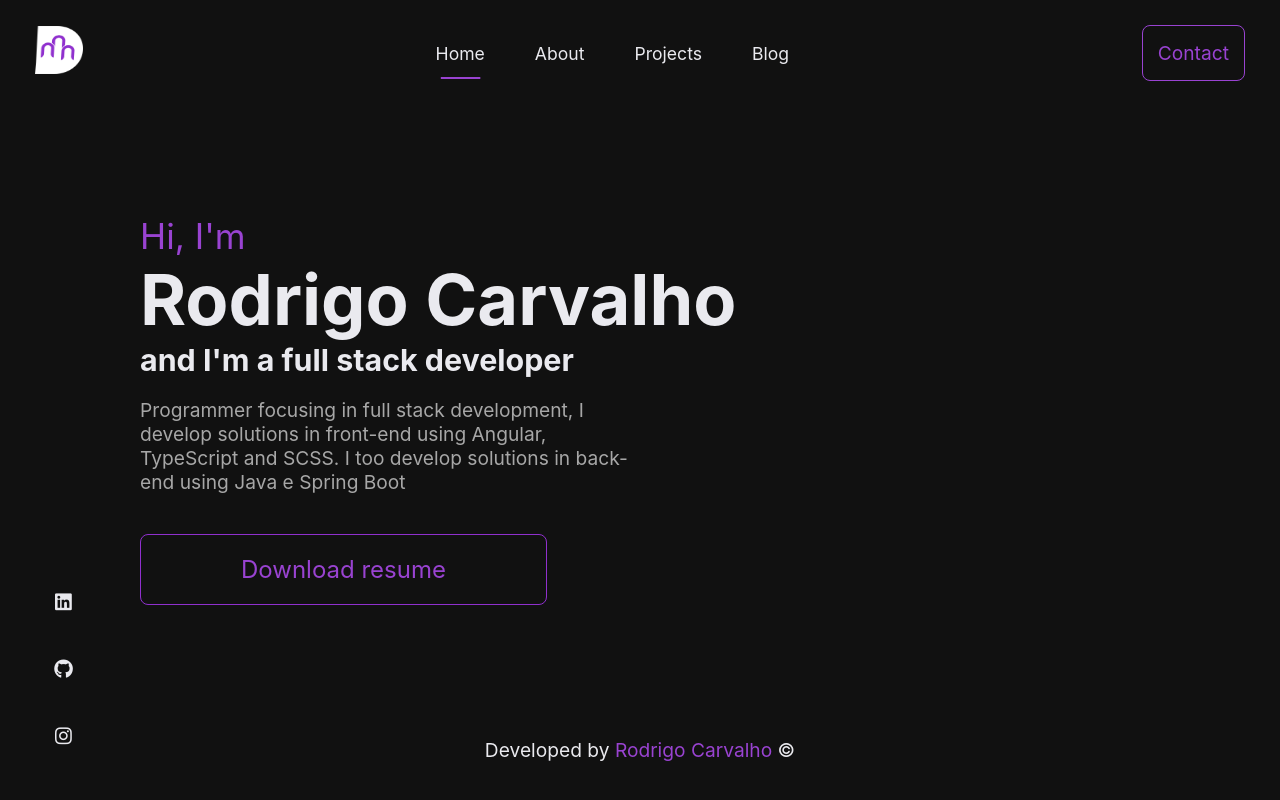
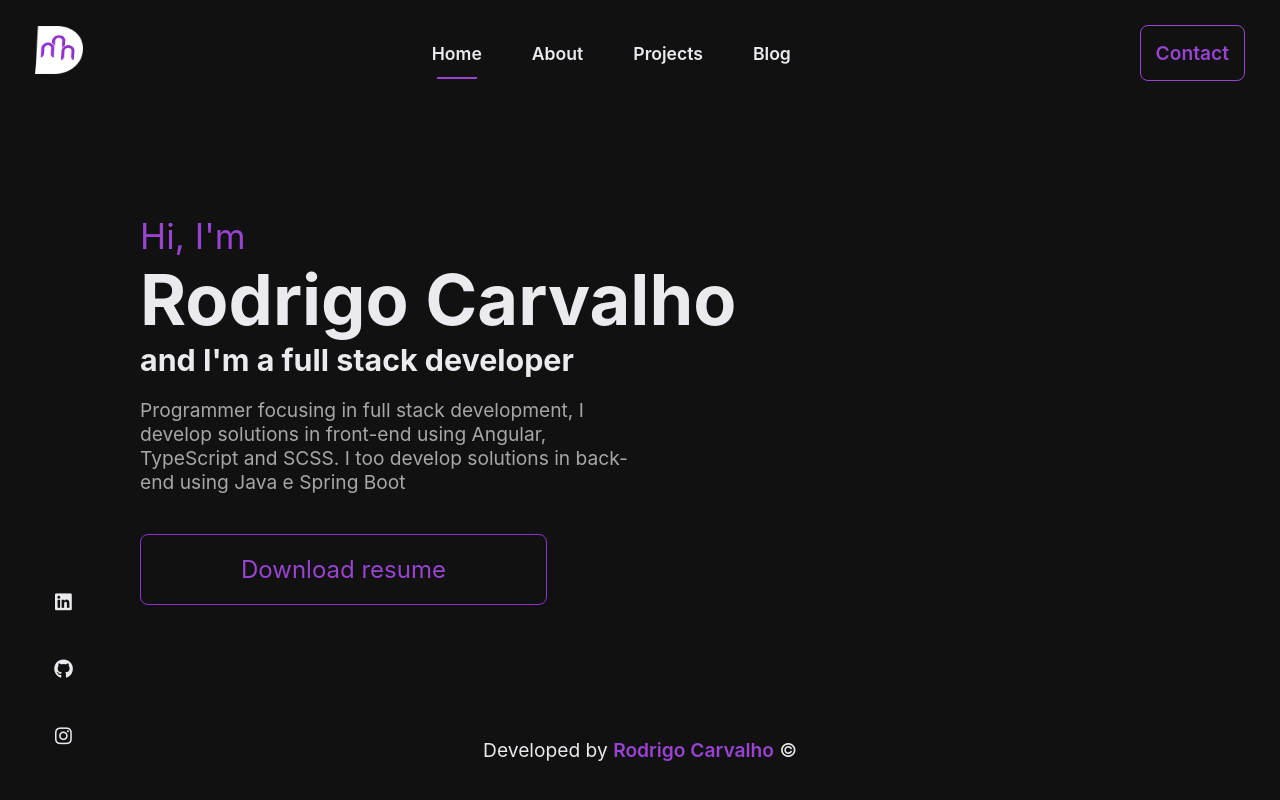
Before and after one commit to rodrigocarvalhodev/portfolio-duckdeveloper, an Angular app: page /home in a window 1280 px wide. Built offline with nearby package versions, Linux system fonts and the light colour scheme.

Commit message:
adjust font weight

```diff
--- a/src/app/template/footer/footer.component.scss
+++ b/src/app/template/footer/footer.component.scss
@@ -39,7 +39,7 @@ footer {
     #copyright {
         p > a {
             cursor: pointer;
-            font-weight: 400;
+            font-weight: 600;
             color: #9943d1;
             text-decoration: none;
         }
--- a/src/app/template/header/header.component.scss
+++ b/src/app/template/header/header.component.scss
@@ -32,7 +32,7 @@ header {
         display: flex;
 
         font-size: 1.1rem;
-        font-weight: 400;
+        font-weight: 600;
 
         ul {
             display: flex;
@@ -82,7 +82,7 @@ header {
         display: flex;
 
         font-size: 1.1rem;
-        font-weight: 400;
+        font-weight: 600;
 
         gap: 20px;
 
@@ -94,7 +94,7 @@ header {
             padding: 15px;
             transition: 0.45s;
             text-decoration: none;
-            font-weight: 400;
+            font-weight: 600;
         }
 
         a:hover {
@@ -109,7 +109,7 @@ header {
             border-radius: 20px;
             border: none;
             cursor: pointer;
-            font-weight: 400;
+            font-weight: 600;
         }
 
         button:hover {
```
